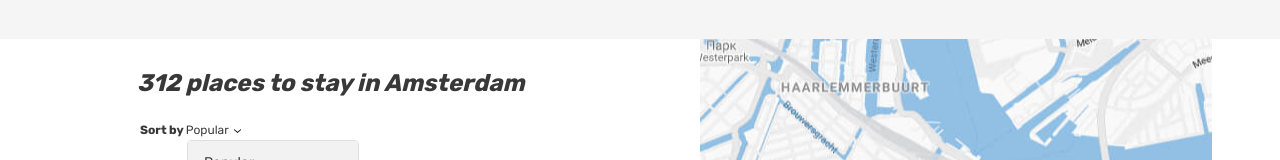
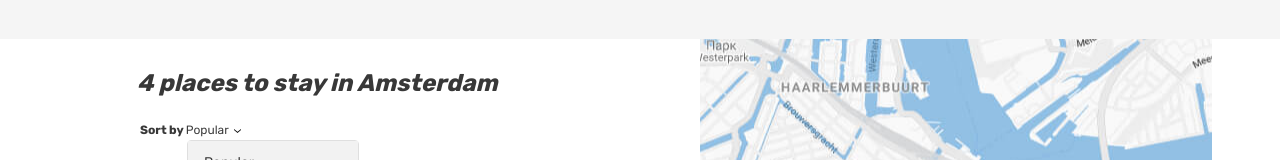
Before and after one commit to SergViktKobzev/96091-six-cities-12, a React (Create React App) app in the folder project/: page / in a window 1280 px wide. Shown: the part 146-306 px from the top of the page. Built offline with nearby package versions, Linux system fonts and the light colour scheme.

Commit message:
Отказался от offerCount и заменил на  offers.length

```diff
--- a/project/src/components/app/app.tsx
+++ b/project/src/components/app/app.tsx
@@ -11,12 +11,11 @@ import {HelmetProvider} from 'react-helmet-async';
 import {Offers, Reviews} from '../../types/offers';
 
 type OffersProps = {
-  offerCount: number;
   offers: Offers;
   reviews: Reviews;
 };
 
-export default function App({offerCount, offers, reviews}: OffersProps): JSX.Element {
+export default function App({offers, reviews}: OffersProps): JSX.Element {
   return (
     <HelmetProvider>
       <BrowserRouter>
@@ -25,7 +24,7 @@ export default function App({offerCount, offers, reviews}: OffersProps): JSX.Ele
             path={AppRoute.Main}
             element={<Layout offers={offers} />}
           >
-            <Route index element={<MainPage offerCount={offerCount} offers={offers}/>} />
+            <Route index element={<MainPage offers={offers}/>} />
             <Route path={AppRoute.Login} element={<LoginPage />} />
             <Route path={AppRoute.Favorites} element={
               <PrivateRoute authorizationStatus={AuthorizationStatus.Auth}>
--- a/project/src/components/offer-card-container/offer-card-container.tsx
+++ b/project/src/components/offer-card-container/offer-card-container.tsx
@@ -2,16 +2,15 @@ import {Offers} from '../../types/offers';
 import OfferCardCityList from '../offer-card-city-list/offer-card-city-list';
 
 type OfferCardContainerProps = {
-  offerCount: number;
   offers: Offers;
 };
 
-export default function OfferCardContainer({offerCount, offers}: OfferCardContainerProps): JSX.Element {
+export default function OfferCardContainer({offers}: OfferCardContainerProps): JSX.Element {
   return (
     <div className="cities__places-container container">
       <section className="cities__places places">
         <h2 className="visually-hidden">Places</h2>
-        <b className="places__found">{offerCount} places to stay in Amsterdam</b>
+        <b className="places__found">{offers.length} places to stay in Amsterdam</b>
         <form className="places__sorting" action="#" method="get">
           <span className="places__sorting-caption">Sort by </span>
           <span className="places__sorting-type" tabIndex={0}>
--- a/project/src/index.tsx
+++ b/project/src/index.tsx
@@ -3,10 +3,6 @@ import ReactDOM from 'react-dom/client';
 import App from './components/app/app';
 import {offers} from './mocks/offers';
 import {reviews} from './mocks/reviews';
-
-const Setting = {
-  OfferCount: 312,
-} as const;
 
 const root = ReactDOM.createRoot(
   document.getElementById('root') as HTMLElement,
@@ -15,7 +11,6 @@ const root = ReactDOM.createRoot(
 root.render(
   <React.StrictMode>
     <App
-      offerCount = {Setting.OfferCount}
       offers = {offers}
       reviews = {reviews}
     />
--- a/project/src/pages/main-page/main-page.tsx
+++ b/project/src/pages/main-page/main-page.tsx
@@ -4,12 +4,11 @@ import OfferCardContainer from '../../components/offer-card-container/offer-card
 import OfferCardContainerEmpty from '../../components/offer-card-container-empty/offer-card-container-empty';
 
 type OfferProps = {
-  offerCount: number;
   offers: Offers;
 };
 
-export default function MainPage({offerCount, offers}: OfferProps): JSX.Element {
-  const className = offerCount ?
+export default function MainPage({offers}: OfferProps): JSX.Element {
+  const className = offers.length ?
     'page__main page__main--index' :
     'page__main page__main--index page__main--index-empty';
 
@@ -54,8 +53,8 @@ export default function MainPage({offerCount, offers}: OfferProps): JSX.Element
       </div>
       <div className="cities">
         {
-          offerCount ?
-            <OfferCardContainer offerCount={offerCount} offers={offers} /> :
+          offers.length ?
+            <OfferCardContainer offers={offers} /> :
             <OfferCardContainerEmpty />
         }
       </div>
```
